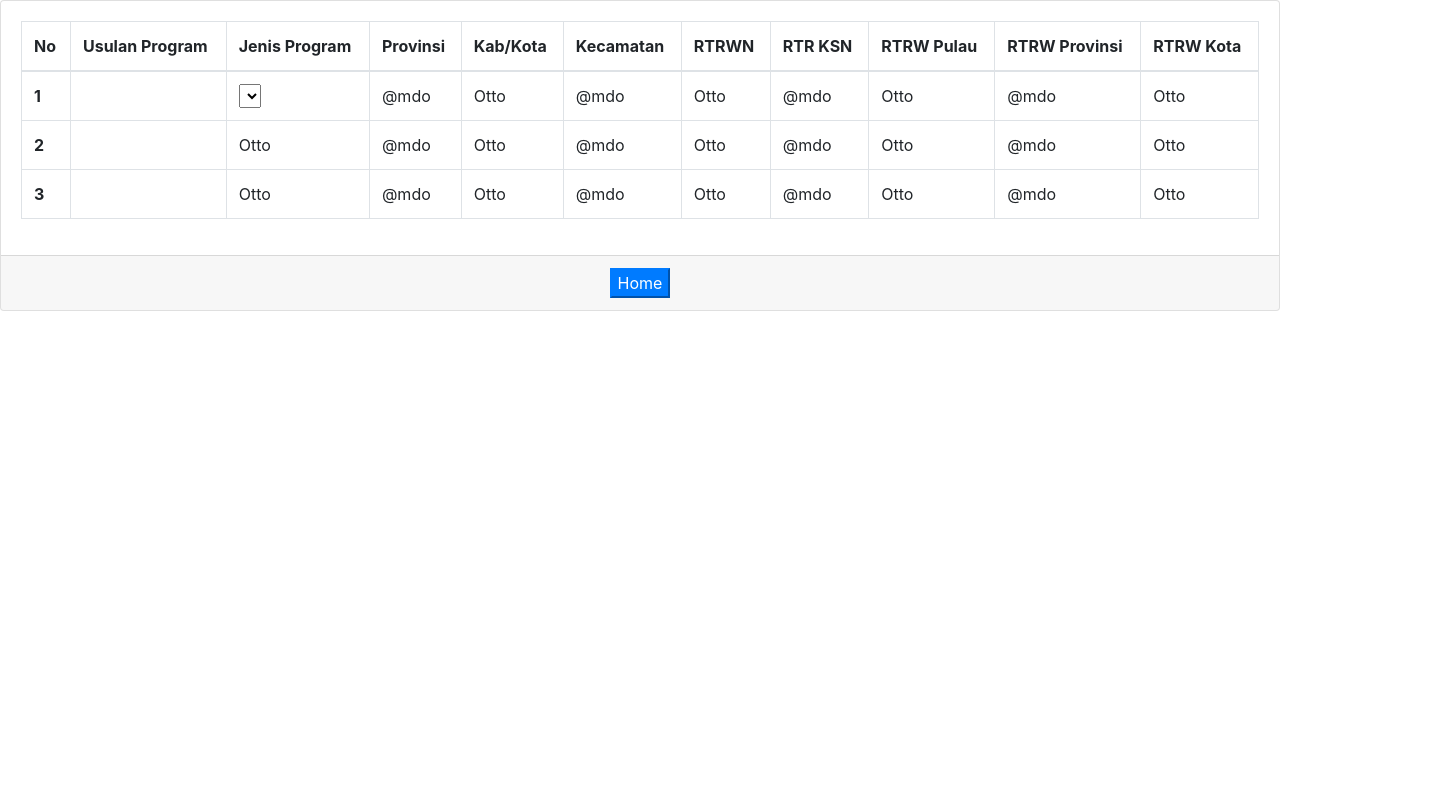
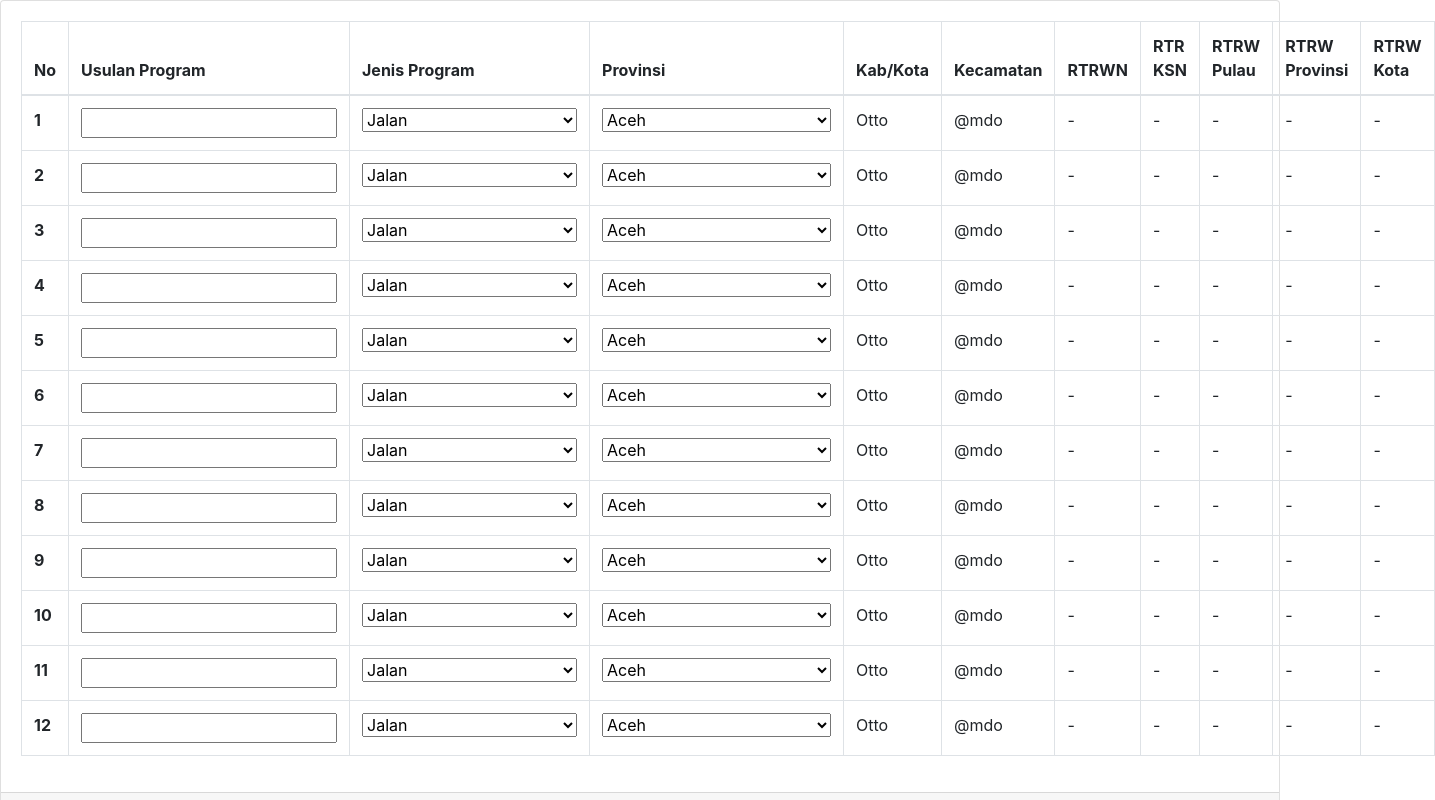
Before and after one commit to Nanra/sirena-app-demo, an Angular app: page /table in a window 1280 px wide. Shown: the top 800 px of the page, 1435 px wide, since content can reach past the window. Built offline with nearby package versions, Linux system fonts and the light colour scheme.

Commit message:
:hammer: Add Data Provinsi :hammer:

```diff
--- a/src/app/table/table.component.html
+++ b/src/app/table/table.component.html
@@ -1,5 +1,3 @@
-
-
 <div class="">
 </div>
 
@@ -23,49 +21,26 @@
         </tr>
       </thead>
       <tbody>
-              <tr>
-                <th scope="row">1</th>
-                <td></td>
+        <tr *ngFor="let number of numbers">
+          <th scope="row">{{number}}</th>
+          <td><input type="text"></td>
           <td>
-
-                  <select></select>
-
-
+            <select #actions name="usersearchactions" id="usersearchactions" title="Actions">
+              <option *ngFor="let jp of jenisProgram" [value]="jp">{{jp}}</option>
+            </select>
           </td>
-                <td>@mdo</td>
+          <td>
+              <select #actions name="usersearchactions" id="usersearchactions" title="Actions">
+                  <option *ngFor="let prv of provinsi" [value]="prv">{{prv}}</option>
+                </select>
+          </td>
           <td>Otto</td>
           <td>@mdo</td>
-                <td>Otto</td>
-                <td>@mdo</td>
-                <td>Otto</td>
-                <td>@mdo</td>
-                <td>Otto</td>
-              </tr>
-              <tr>
-                <th scope="row">2</th>
-                <td></td>
-                <td>Otto</td>
-                <td>@mdo</td>
-                <td>Otto</td>
-                <td>@mdo</td>
-                <td>Otto</td>
-                <td>@mdo</td>
-                <td>Otto</td>
-                <td>@mdo</td>
-                <td>Otto</td>
-              </tr>
-              <tr>
-                <th scope="row">3</th>
-                <td></td>
-                <td>Otto</td>
-                <td>@mdo</td>
-                <td>Otto</td>
-                <td>@mdo</td>
-                <td>Otto</td>
-                <td>@mdo</td>
-                <td>Otto</td>
-                <td>@mdo</td>
-                <td>Otto</td>
+          <td>-</td>
+          <td>-</td>
+          <td>-</td>
+          <td>-</td>
+          <td>-</td>
         </tr>
       </tbody>
     </table>
--- a/src/app/table/table.component.ts
+++ b/src/app/table/table.component.ts
@@ -7,6 +7,15 @@ import { Component, OnInit } from '@angular/core';
 })
 export class TableComponent implements OnInit {
 
+  jenisProgram = ['Jalan', 'Pelabuhan', 'Terminal', 'Bandara', 'Gardu Induk', 'Transmisi (SUTET, SUTT)'];
+  numbers = [1, 2, 3, 4, 5, 6, 7, 8, 9, 10, 11, 12];
+  provinsi = ['Aceh', 'Sumatera Utara', 'Sumatera Barat', 'Riau', 'Kepulauan Riau',
+  'Jambi', 'Bengkulu', 'Sumatera Selatan', 'Kepulauan Bangka Belitung', 'Lampung', 'Banten', 'Jawa Barat', 'DKI Jakarta',
+  'Jawa Tengah', 'DI Yogyakarta', 'Jawa Timur', 'Bali', 'Nusa Tenggara Barat', 'Nusa Tenggara Timur',
+  'Kalimantan Utara', 'Kalimantan Barat', 'Kalimantan Tengah', 'Kalimantan Selatan', 'Kalimantan Timur',
+  'Gorontalo', 'Sulawesi Utara', 'Sulawesi Barat', 'Sulawesi Tengah', 'Sulawesi Selatan',
+  'Sulawesi Tenggara', 'Maluku Utara', 'Maluku', 'Papua Barat', 'Papua']
+
   constructor() { }
 
   ngOnInit() {
```
Lines whose indentation alone changed are shown as unchanged.
